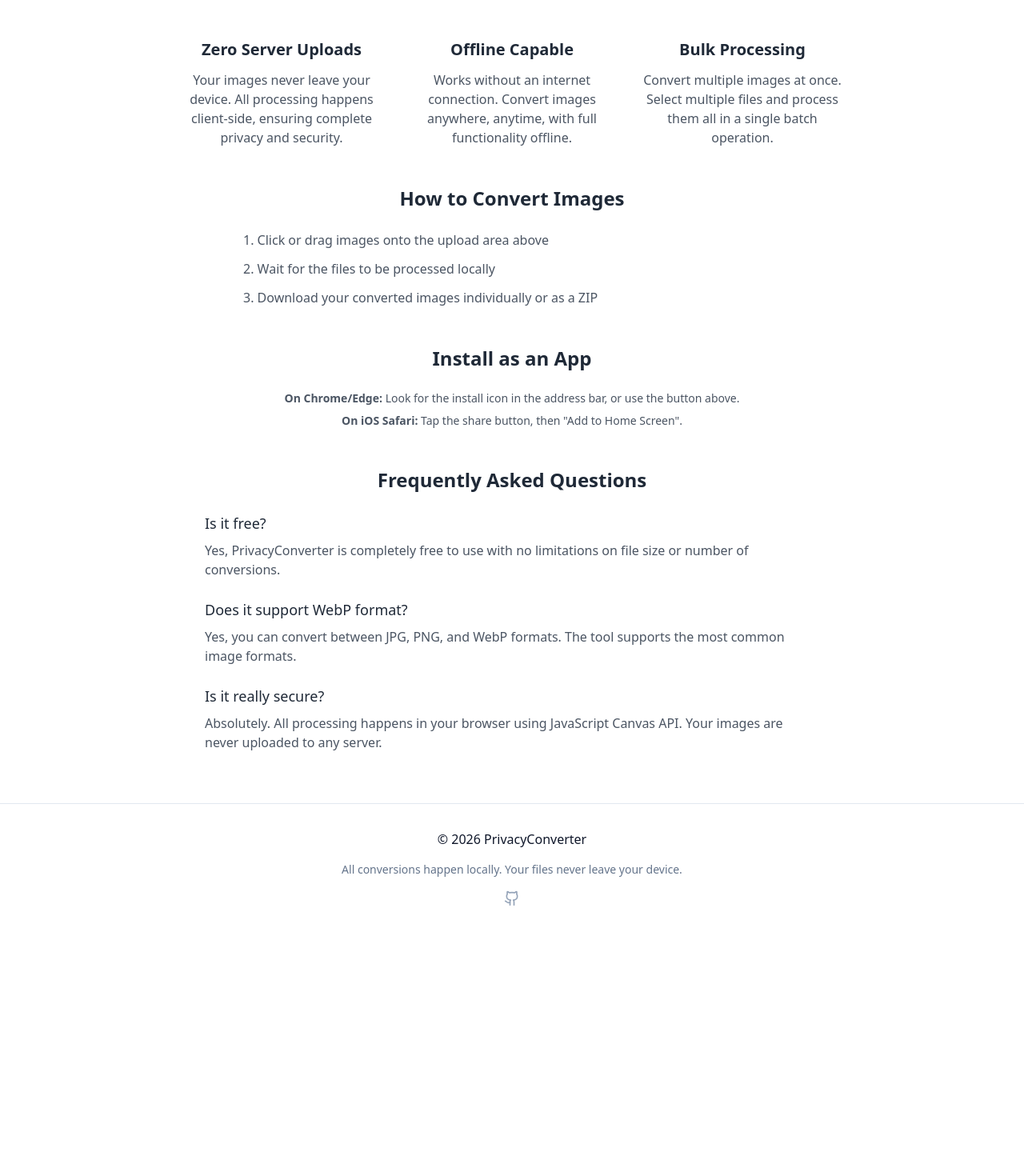
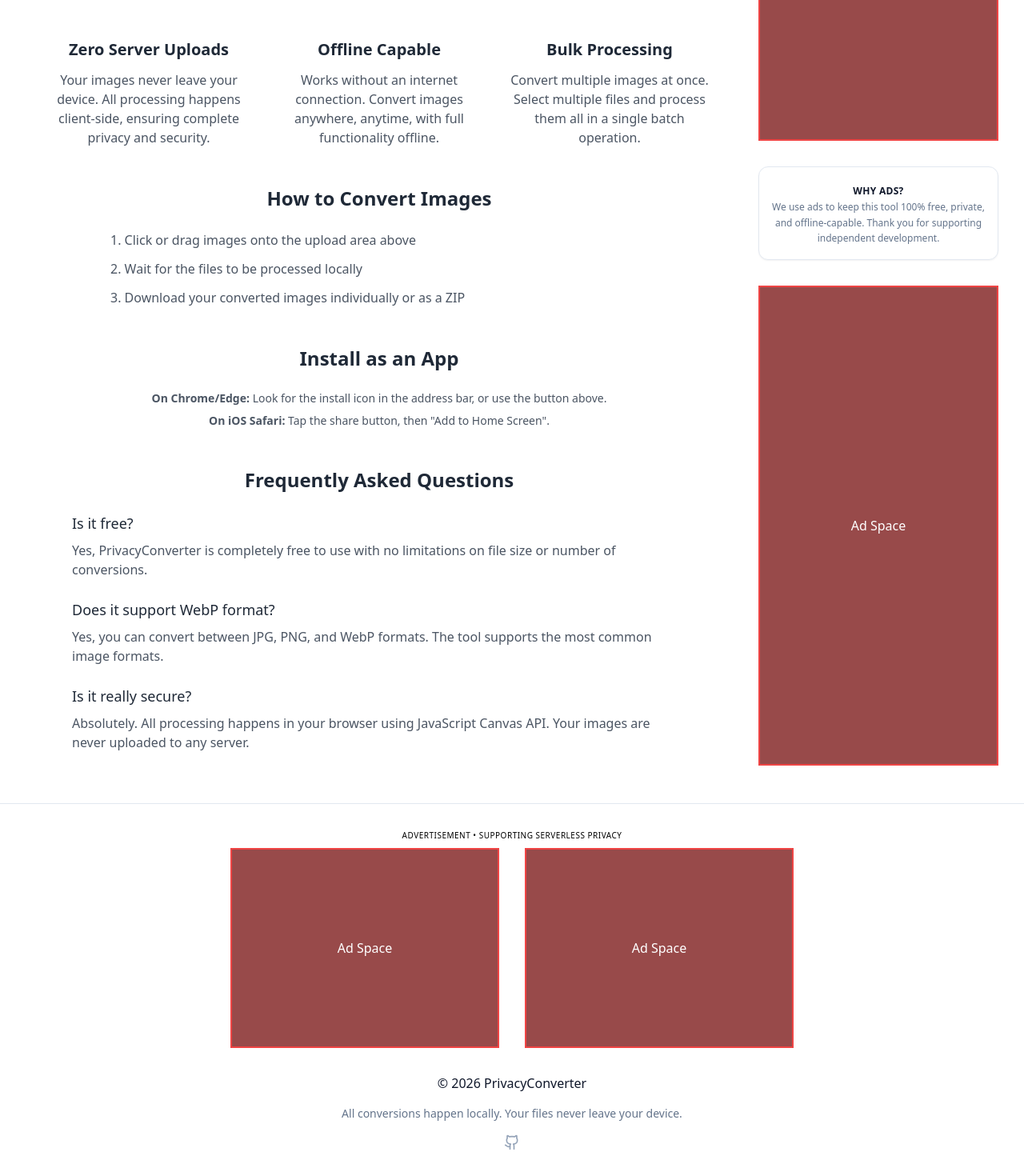
Before and after one commit to AmineAce/privacy-converter, a React (Vite) app: page / in a window 1280 px wide. Shown: the part 520-1990 px from the top of the page at 80% size. Before the commit the page ends 1685 px from the top, so only its background shows below. Built offline with nearby package versions, Linux system fonts and the light colour scheme.

Commit message:
feat: Finalize Ad layout with sidebar, spacing, and disclaimer

```diff
--- a/dev-dist/sw.js
+++ b/dev-dist/sw.js
@@ -82,7 +82,7 @@ define(['./workbox-5a5d9309'], (function (workbox) { 'use strict';
     "revision": "3ca0b8505b4bec776b69afdba2768812"
   }, {
     "url": "index.html",
-    "revision": "0.kt841rqon0s"
+    "revision": "0.utvdmrkm87s"
   }], {});
   workbox.cleanupOutdatedCaches();
   workbox.registerRoute(new workbox.NavigationRoute(workbox.createHandlerBoundToURL("index.html"), {
--- a/src/App.tsx
+++ b/src/App.tsx
@@ -3,19 +3,33 @@ import { DropZone } from '@/components/features/DropZone'
 import { FileList } from '@/components/features/FileList'
 import { Footer } from '@/components/layout/Footer'
 import { SEOContent } from '@/components/layout/SEOContent'
+import AdSpace from '@/components/features/AdSpace'
 
 function App() {
   return (
     <div className="min-h-screen flex flex-col">
       <Header />
-      <main className="flex-1">
-        <div className="max-w-3xl mx-auto p-8 space-y-8">
-          <h1 className="sr-only">Privacy Image Converter</h1>
-          <DropZone />
-          <FileList />
+      <main className="flex-1 flex">
+        <div className="flex-1">
+          <div className="max-w-3xl mx-auto p-8 space-y-8">
+            <h1 className="sr-only">Privacy Image Converter</h1>
+            <DropZone />
+            <FileList />
+          </div>
+          <SEOContent />
+        </div>
+        <div className="hidden lg:block sticky top-32 flex flex-col gap-16 pr-8">
+          <div className="h-8"></div>
+          <AdSpace type="vertical" />
+          <div className="h-8"></div>
+          <div className="bg-white border border-slate-200 rounded-xl p-4 shadow-sm w-full max-w-[300px] text-center">
+            <strong className="font-semibold text-slate-900 text-xs uppercase tracking-wide mb-1">Why Ads?</strong>
+            <p className="text-xs text-slate-500 leading-relaxed">We use ads to keep this tool 100% free, private, and offline-capable. Thank you for supporting independent development.</p>
+          </div>
+          <div className="h-8"></div>
+          <AdSpace type="vertical" />
         </div>
       </main>
-      <SEOContent />
       <Footer />
     </div>
   )
--- /dev/null
+++ b/src/components/features/AdSpace.tsx
@@ -0,0 +1,20 @@
+import React from 'react';
+
+interface AdSpaceProps {
+  type: 'vertical' | 'horizontal';
+  className?: string;
+}
+
+const AdSpace: React.FC<AdSpaceProps> = ({ type, className }) => {
+  const baseClasses = 'bg-red-900/80 border-2 border-red-500 flex items-center justify-center text-white font-medium';
+  const verticalClasses = type === 'vertical' ? 'w-[300px] h-[600px]' : '';
+  const horizontalClasses = type === 'horizontal' ? 'w-full h-[250px]' : '';
+
+  return (
+    <div className={`${baseClasses} ${verticalClasses} ${horizontalClasses} ${className || ''}`}>
+      Ad Space
+    </div>
+  );
+};
+
+export default AdSpace;
--- a/src/components/layout/Footer.tsx
+++ b/src/components/layout/Footer.tsx
@@ -1,9 +1,15 @@
 import { Github } from 'lucide-react'
+import AdSpace from '@/components/features/AdSpace'
 
 export function Footer() {
   return (
     <footer className="bg-white border-t border-slate-200 py-8">
       <div className="max-w-3xl mx-auto px-8">
+        <p className="text-[10px] uppercase tracking-wider text-brand-sage/50 mb-2 text-center">Advertisement • Supporting Serverless Privacy</p>
+        <div className="grid grid-cols-1 md:grid-cols-2 gap-8 mb-8">
+          <AdSpace type="horizontal" />
+          <AdSpace type="horizontal" />
+        </div>
         <div className="flex flex-col items-center gap-4">
           <p className="text-slate-900">© 2026 PrivacyConverter</p>
           <p className="text-sm text-slate-500 text-center">
```
